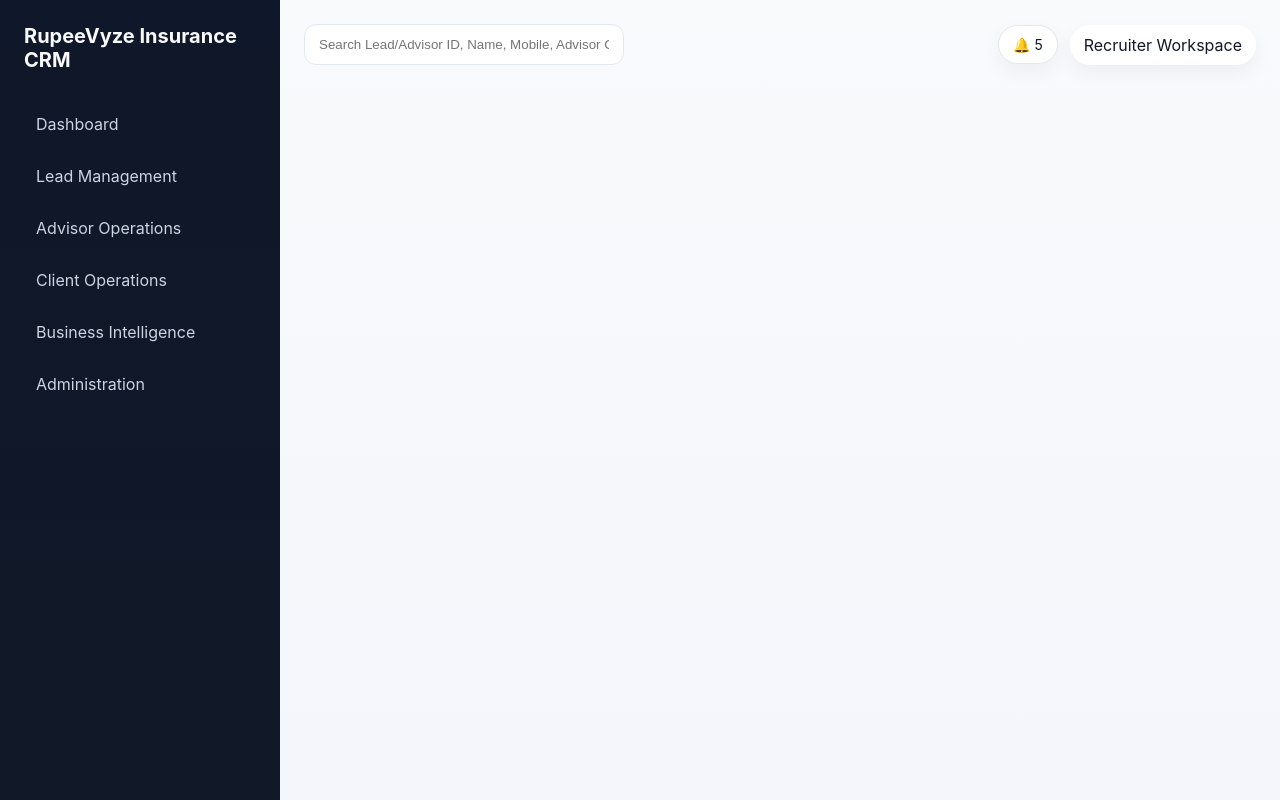
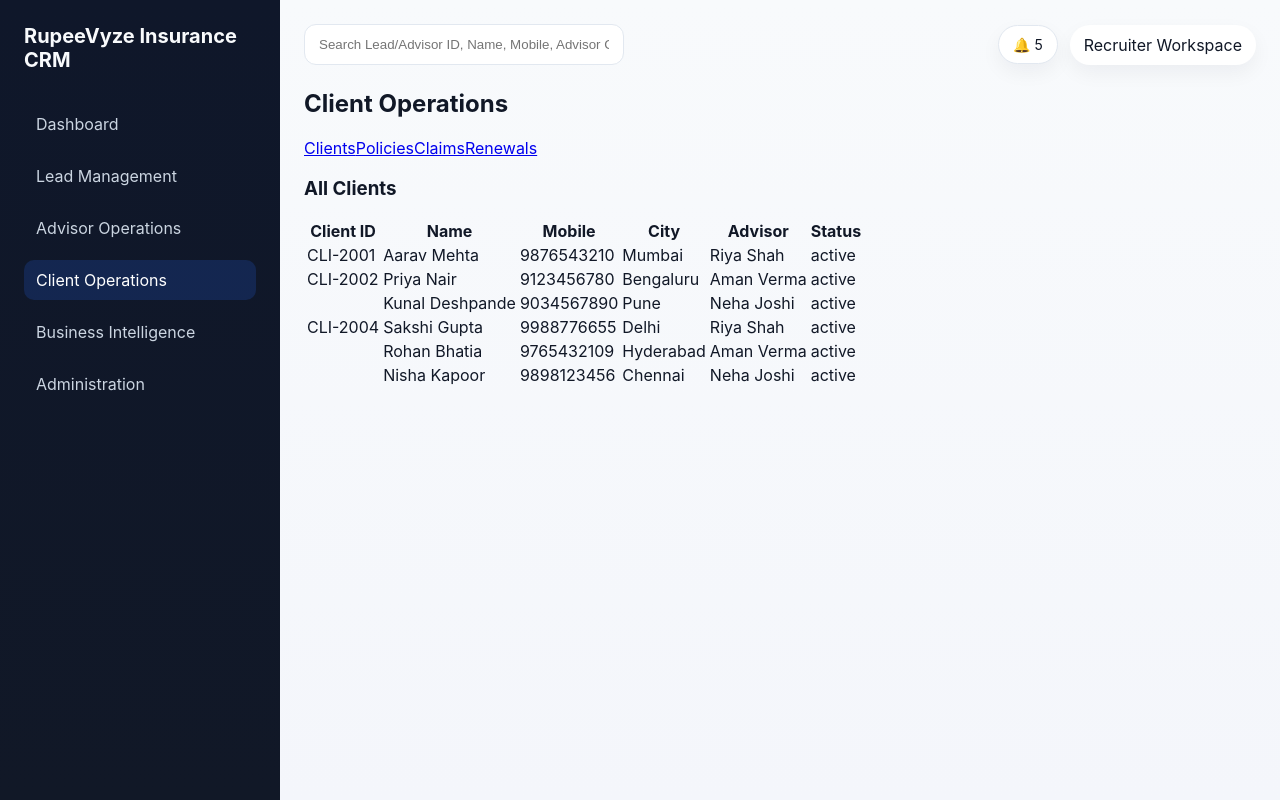
Before and after one commit to aishwarya31122-droid/RupeeVyze-CRM, a React (Vite) app: page /adviser/client-operations in a window 1280 px wide. Built offline with nearby package versions, Linux system fonts and the light colour scheme.

Commit message:
Add Client Operations module with Clients, Policies, Claims, Renewals views and sidebar routing

```diff
--- a/src/App.jsx
+++ b/src/App.jsx
@@ -14,6 +14,7 @@
 import Settings from "./pages/Settings.jsx";
 import LeadManagementModule from "./pages/lead-management/LeadManagementModule.jsx";
 import AdvisorOperationsModule from "./pages/advisor-operations/AdvisorOperationsModule.jsx";
+import ClientOperationsModule from "./pages/client-operations/ClientOperationsModule.jsx";
 import ClientCRMModule from "./pages/client-crm/ClientCRMModule.jsx";
 import { initialPerformanceRecords } from "./data/performanceRecords.js";
 
@@ -34,6 +35,7 @@
                 <Route path="dashboard" element={<Dashboard />} />
                 <Route path="lead-management/*" element={<LeadManagementModule />} />
                 <Route path="advisor-operations/*" element={<AdvisorOperationsModule performanceRecords={performanceRecords} onPerformanceRecordsChange={setPerformanceRecords} />} />
+                <Route path="client-operations/*" element={<ClientOperationsModule />} />
                 <Route path="pipeline" element={<Pipeline />} />
                 <Route path="candidate/:id" element={<CandidateDetails />} />
                 <Route path="followups" element={<FollowUpTracker />} />
--- a/src/components/Layout.jsx
+++ b/src/components/Layout.jsx
@@ -6,7 +6,7 @@
   { label: "Dashboard", to: "/adviser/dashboard" },
   { label: "Lead Management", to: "/adviser/lead-management" },
   { label: "Advisor Operations", to: "/adviser/advisor-operations" },
-  { label: "Client Operations", to: "/client-crm/dashboard" },
+  { label: "Client Operations", to: "/adviser/client-operations" },
   { label: "Business Intelligence", to: "/adviser/reports" },
   { label: "Administration", to: "/adviser/settings" }
 ];
--- /dev/null
+++ b/src/pages/client-operations/Claims.jsx
@@ -0,0 +1,34 @@
+import React from "react";
+import { initialClientLeads as clientData } from "../../data/clientCrmData";
+
+export default function Claims() {
+  const claims = (clientData || []).flatMap((c) => c.claims || []);
+
+  return (
+    <div>
+      <h3>Claims</h3>
+      <table className="table">
+        <thead>
+          <tr>
+            <th>Claim ID</th>
+            <th>Policy</th>
+            <th>Client</th>
+            <th>Amount</th>
+            <th>Status</th>
+          </tr>
+        </thead>
+        <tbody>
+          {claims.map((c) => (
+            <tr key={c.claimId}>
+              <td>{c.claimId}</td>
+              <td>{c.policyNumber}</td>
+              <td>{c.clientName}</td>
+              <td>{c.amount}</td>
+              <td>{c.status}</td>
+            </tr>
+          ))}
+        </tbody>
+      </table>
+    </div>
+  );
+}
--- /dev/null
+++ b/src/pages/client-operations/ClientDetails.jsx
@@ -0,0 +1,22 @@
+import React from "react";
+import { useParams } from "react-router-dom";
+import { initialClientLeads as clientData } from "../../data/clientCrmData";
+
+export default function ClientDetails() {
+  const { id } = useParams();
+  const client = (clientData || []).find((c) => String(c.clientId) === String(id));
+
+  if (!client) return <div>Client not found</div>;
+
+  return (
+    <div>
+      <h3>{client.name} — {client.clientId}</h3>
+      <p><strong>Mobile:</strong> {client.mobile}</p>
+      <p><strong>City:</strong> {client.city}</p>
+      <p><strong>Advisor:</strong> {client.advisorAssigned}</p>
+      <p><strong>Policy Number:</strong> {client.policyNumber || "—"}</p>
+      <h4>Summary</h4>
+      <pre>{JSON.stringify(client, null, 2)}</pre>
+    </div>
+  );
+}
--- /dev/null
+++ b/src/pages/client-operations/ClientLayout.jsx
@@ -0,0 +1,21 @@
+import React from "react";
+import { Outlet, NavLink } from "react-router-dom";
+
+export default function ClientLayout() {
+  return (
+    <div className="module-layout">
+      <div className="module-header">
+        <h2>Client Operations</h2>
+        <nav className="module-nav">
+          <NavLink to="clients">Clients</NavLink>
+          <NavLink to="policies">Policies</NavLink>
+          <NavLink to="claims">Claims</NavLink>
+          <NavLink to="renewals">Renewals</NavLink>
+        </nav>
+      </div>
+      <div className="module-content">
+        <Outlet />
+      </div>
+    </div>
+  );
+}
--- /dev/null
+++ b/src/pages/client-operations/ClientOperationsModule.jsx
@@ -0,0 +1,24 @@
+import React from "react";
+import { Routes, Route, Navigate } from "react-router-dom";
+import ClientLayout from "./ClientLayout";
+import ClientsList from "./ClientsList";
+import ClientDetails from "./ClientDetails";
+import Policies from "./Policies";
+import Claims from "./Claims";
+import Renewals from "./Renewals";
+
+export default function ClientOperationsModule() {
+  return (
+    <Routes>
+      <Route path="/" element={<ClientLayout />}>
+        <Route index element={<ClientsList />} />
+        <Route path="clients" element={<ClientsList />} />
+        <Route path="clients/:id" element={<ClientDetails />} />
+        <Route path="policies" element={<Policies />} />
+        <Route path="claims" element={<Claims />} />
+        <Route path="renewals" element={<Renewals />} />
+      </Route>
+      <Route path="*" element={<Navigate to="/adviser/client-operations" replace />} />
+    </Routes>
+  );
+}
--- /dev/null
+++ b/src/pages/client-operations/ClientsList.jsx
@@ -0,0 +1,38 @@
+import React from "react";
+import { useNavigate } from "react-router-dom";
+import { initialClientLeads as clientData } from "../../data/clientCrmData";
+
+export default function ClientsList() {
+  const navigate = useNavigate();
+  const clients = clientData || [];
+
+  return (
+    <div>
+      <h3>All Clients</h3>
+      <table className="table">
+        <thead>
+          <tr>
+            <th>Client ID</th>
+            <th>Name</th>
+            <th>Mobile</th>
+            <th>City</th>
+            <th>Advisor</th>
+            <th>Status</th>
+          </tr>
+        </thead>
+        <tbody>
+          {clients.map((c) => (
+            <tr key={c.clientId} onClick={() => navigate(`clients/${c.clientId}`)} style={{ cursor: "pointer" }}>
+              <td>{c.clientId}</td>
+              <td>{c.name}</td>
+              <td>{c.mobile}</td>
+              <td>{c.city}</td>
+              <td>{c.advisorAssigned}</td>
+              <td>{c.status || "active"}</td>
+            </tr>
+          ))}
+        </tbody>
+      </table>
+    </div>
+  );
+}
--- /dev/null
+++ b/src/pages/client-operations/Policies.jsx
@@ -0,0 +1,34 @@
+import React from "react";
+import { initialClientLeads as clientData } from "../../data/clientCrmData";
+
+export default function Policies() {
+  const policies = (clientData || []).flatMap((c) => c.policies || []);
+
+  return (
+    <div>
+      <h3>Policies</h3>
+      <table className="table">
+        <thead>
+          <tr>
+            <th>Policy No</th>
+            <th>Client</th>
+            <th>Type</th>
+            <th>Sum Assured</th>
+            <th>Status</th>
+          </tr>
+        </thead>
+        <tbody>
+          {policies.map((p) => (
+            <tr key={p.policyNumber}>
+              <td>{p.policyNumber}</td>
+              <td>{p.clientName}</td>
+              <td>{p.policyType}</td>
+              <td>{p.sumAssured}</td>
+              <td>{p.status}</td>
+            </tr>
+          ))}
+        </tbody>
+      </table>
+    </div>
+  );
+}
--- /dev/null
+++ b/src/pages/client-operations/Renewals.jsx
@@ -0,0 +1,34 @@
+import React from "react";
+import { initialClientLeads as clientData } from "../../data/clientCrmData";
+
+export default function Renewals() {
+  const renewals = (clientData || []).flatMap((c) => c.renewals || []);
+
+  return (
+    <div>
+      <h3>Renewals</h3>
+      <table className="table">
+        <thead>
+          <tr>
+            <th>Policy No</th>
+            <th>Client</th>
+            <th>Due Date</th>
+            <th>Premium</th>
+            <th>Advisor</th>
+          </tr>
+        </thead>
+        <tbody>
+          {renewals.map((r, idx) => (
+            <tr key={idx}>
+              <td>{r.policyNumber}</td>
+              <td>{r.clientName}</td>
+              <td>{r.dueDate}</td>
+              <td>{r.premium}</td>
+              <td>{r.advisor}</td>
+            </tr>
+          ))}
+        </tbody>
+      </table>
+    </div>
+  );
+}
```
